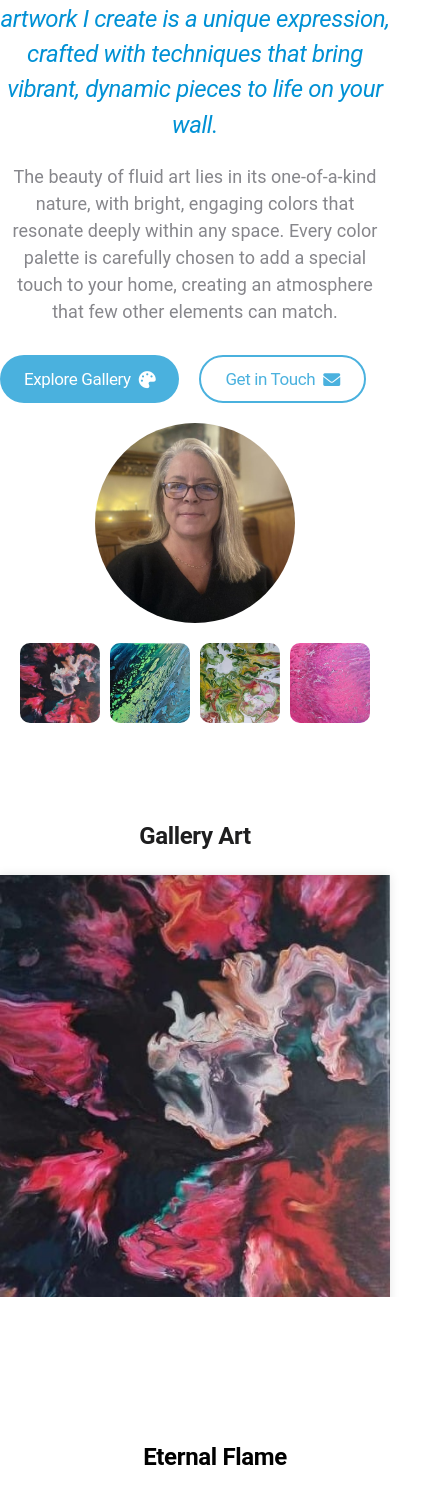
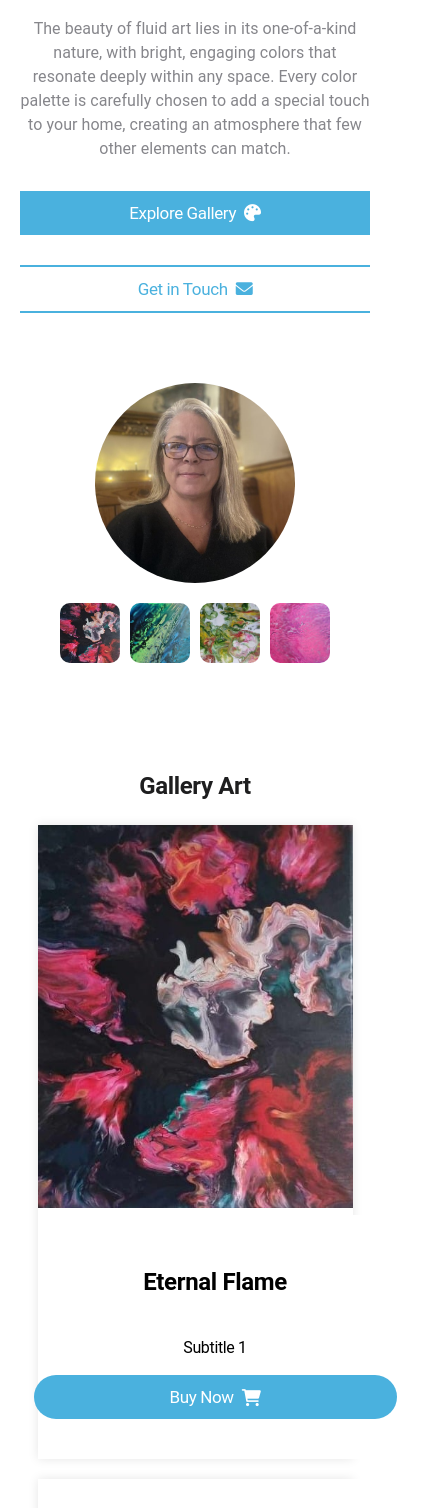
Before and after one commit to tomek-m-coder/Eileen-Art-Page, a plain HTML site: page index.html in a window 390 px wide. Shown: the part 276-1784 px from the top of the page, 430 px wide, since content can reach past the window. Drawn offline with Linux system fonts and the light colour scheme.

Commit message:
Add files via upload

```diff
--- a/style.css
+++ b/style.css
@@ -312,25 +312,93 @@ footer {
     padding-bottom: 20px;
 }
 
-/* Existing CSS remains the same */
+/* Add these styles at the end of your existing CSS file */
 
-/* Add these new styles at the end of your CSS file */
+@media (max-width: 1200px) {
+    main {
+        padding: 0 20px;
+    }
+}
 
-@media (max-width: 768px) {
+@media (max-width: 934px) {
     .hero {
-        flex-direction: column-reverse;
-        padding-top: 80px;
+        flex-direction: column;
+        padding: 80px 0 40px;
     }
 
     .hero-content {
-        order: 2;
         padding-right: 0;
         text-align: center;
     }
 
+    .hero h1 {
+        font-size: 36px;
+    }
+
+    .hero h2 {
+        font-size: 24px;
+    }
+
+    .artist-statement {
+        font-size: 20px;
+    }
+
+    .hero-description {
+        font-size: 16px;
+    }
+
+    .hero-cta {
+        justify-content: center;
+    }
+
     .hero-image {
-        order: 1;
-        margin-bottom: 30px;
+        margin-top: 40px;
+    }
+
+    .container {
+        flex-direction: column;
+        height: auto;
+        width: 90%;
+    }
+
+    .image-div, .text-div {
+        width: 100%;
+    }
+
+    .image-div {
+        height: 300px;
+    }
+
+    .text-div {
+        padding: 30px 20px;
+    }
+}
+
+@media (max-width: 600px) {
+    nav ul {
+        display: none;
+    }
+
+    .hero h1 {
+        font-size: 28px;
+    }
+
+    .hero h2 {
+        font-size: 20px;
+    }
+
+    .artist-statement {
+        font-size: 18px;
+    }
+
+    .hero-cta {
+        flex-direction: column;
+        align-items: center;
+    }
+
+    .btn {
+        width: 100%;
+        margin-bottom: 10px;
     }
 
     .main-image {
@@ -339,68 +407,24 @@ footer {
     }
 
     .image-collage {
+        flex-wrap: wrap;
         justify-content: center;
     }
 
-    #contact form {
+    .collage-item {
+        width: 60px;
+        height: 60px;
+    }
+
+    #contact-form {
         padding: 0 20px;
     }
 
-    .input-control {
-        margin-bottom: 15px;
+    .i-c-2 {
+        flex-direction: column;
     }
 
-    .input-control input,
-    .input-control textarea {
-        margin-bottom: 10px;
-    }
-
-    .container {
-        flex-direction: column;
-        height: 100vh;
+    .i-c-2 input {
         width: 100%;
     }
-
-    .image-div, .text-div {
-        height: 50%;
-        width: 100%;
-    }
-
-    .text-div {
-        padding: 20px;
-    }
 }
-
-/* Adjustments for larger screens */
-@media (min-width: 769px) {
-    .container {
-        height: 60vh;
-        width: 80%;
-        margin: 40px auto;
-    }
-}
-
-/* General responsiveness improvements */
-img {
-    max-width: 100%;
-    height: auto;
-}
-
-.btn {
-    white-space: nowrap;
-}
-
-/* Improved spacing for form elements */
-.input-control + .input-control {
-    margin-top: 15px;
-}
-
-/* Ensure the gallery takes full viewport height on mobile */
-@media (max-width: 768px) {
-    #gallery {
-        min-height: 100vh;
-        display: flex;
-        flex-direction: column;
-        justify-content: center;
-    }
-}
```
